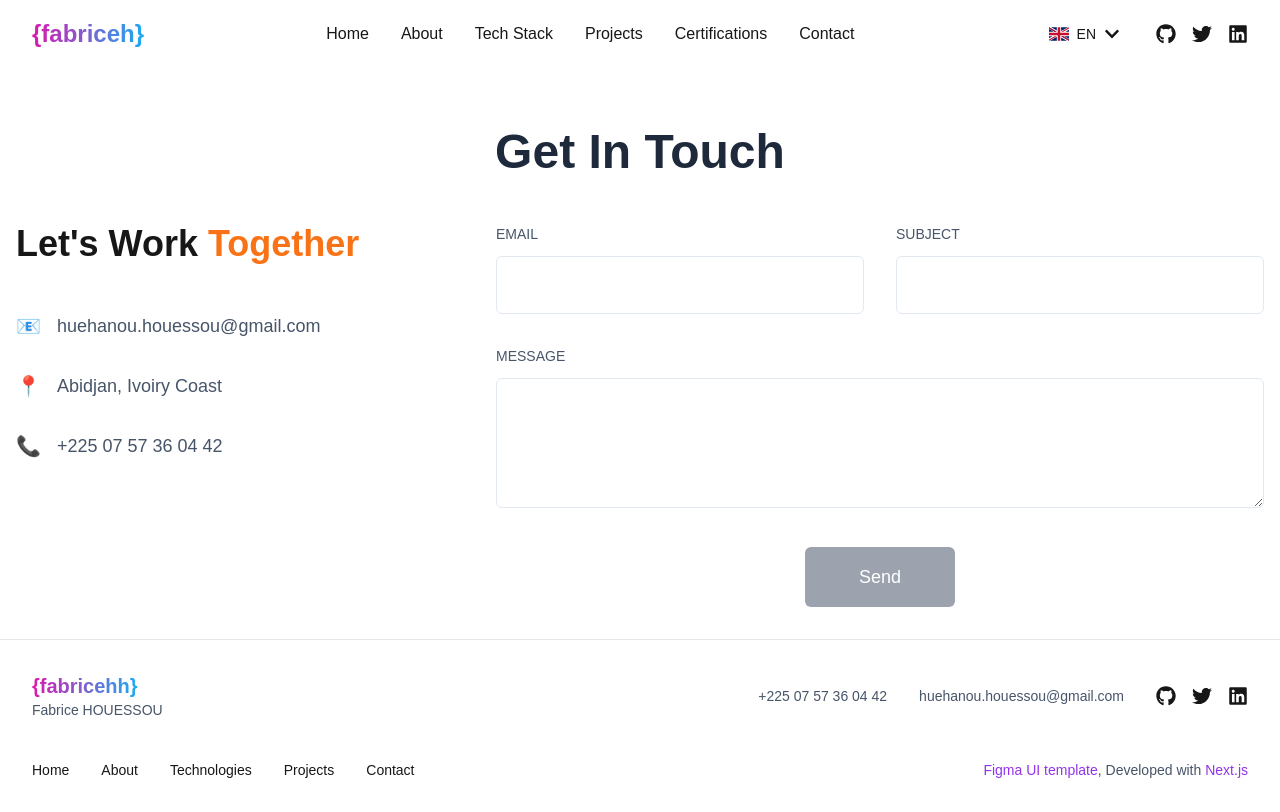
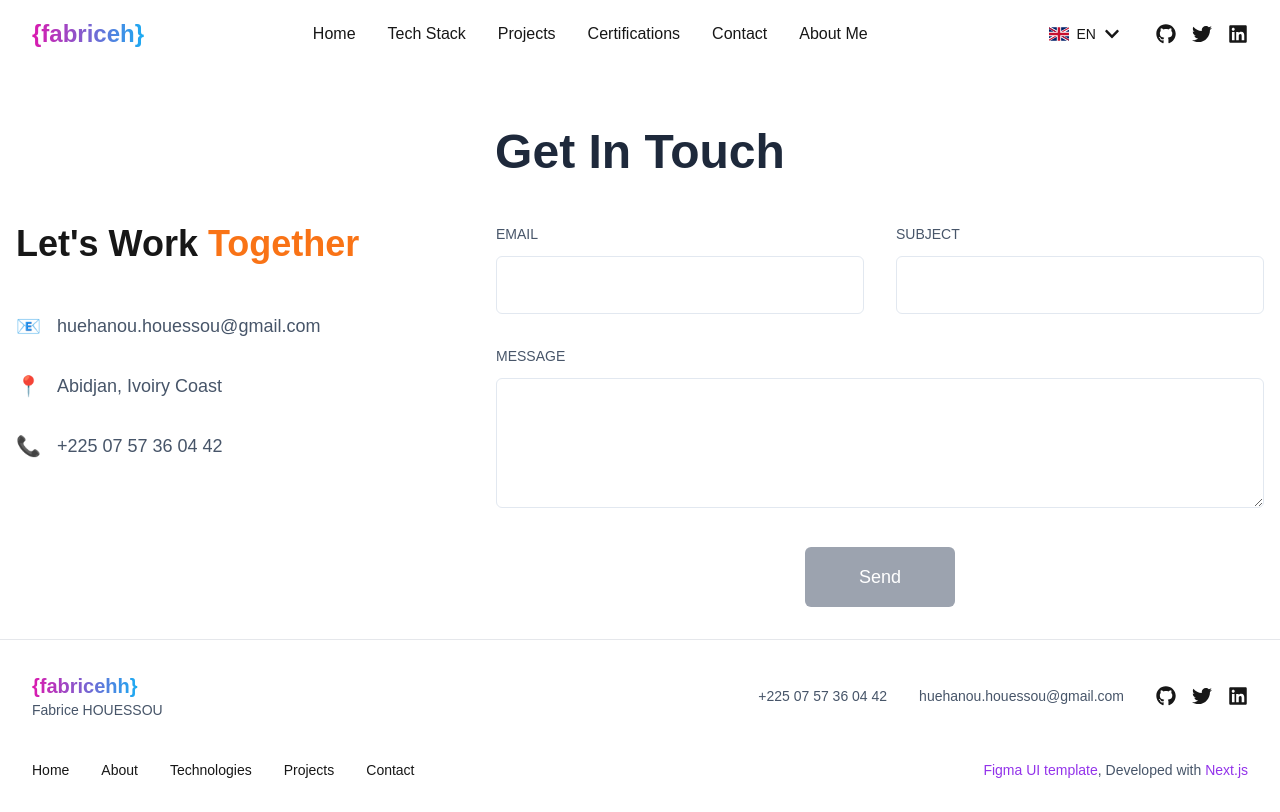
Before and after one commit to fabricehh/new-portfolio, a Next.js app: page /contact in a window 1280 px wide. Built offline with nearby package versions, Linux system fonts and the light colour scheme.

Commit message:
New Commit

```diff
--- a/src/components/Header.tsx
+++ b/src/components/Header.tsx
@@ -48,11 +48,11 @@ const Header = () => {
           {/* Desktop Navigation */}
           <div className="hidden md:flex items-center space-x-8">
             <Link href="/" className="hover:text-blue-500">Home</Link>
-            <Link href="/about-me" className="hover:text-blue-500">About</Link>
             <Link href="/tech-stack" className="hover:text-blue-500">Tech Stack</Link>
             <Link href="/projects" className="hover:text-blue-500">Projects</Link>
             <Link href="/certifications" className="hover:text-blue-500">Certifications</Link>
             <Link href="/contact" className="hover:text-blue-500">Contact</Link>
+            <Link href="/about-me" className="hover:text-blue-500">About Me</Link>
           </div>
 
           {/* Language and Social Icons - Desktop */}
```
